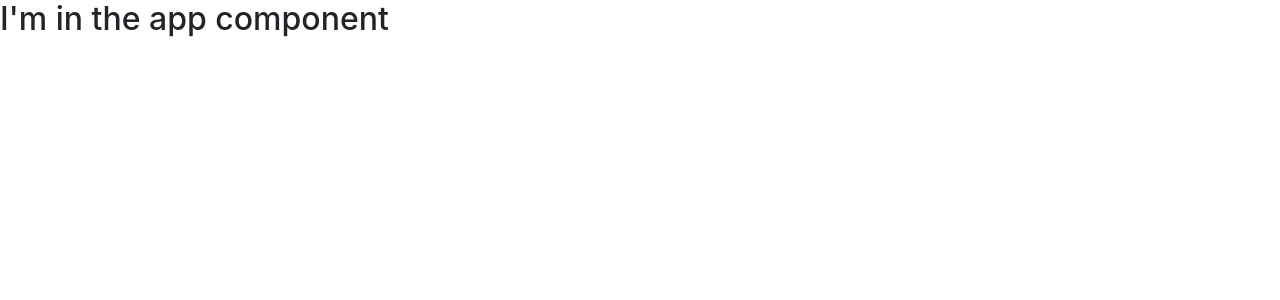
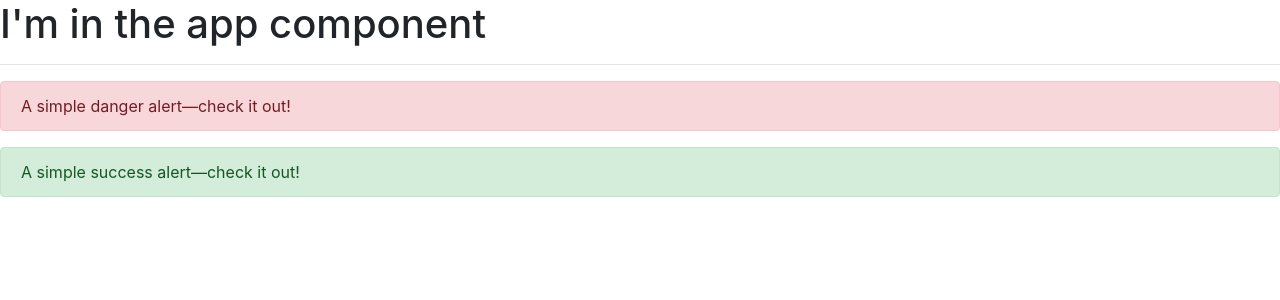
Before and after one commit to valentinesamuel/my-first-app, an Angular app: page / in a window 1280 px wide. Shown: the top 300 px of the page. Built offline with nearby package versions, Linux system fonts and the light colour scheme.

Commit message:
Understood how components works and was ablr to finsh the first assignment

```diff
--- a/src/app/app.component.html
+++ b/src/app/app.component.html
@@ -1 +1,4 @@
-<h2>I'm in the app component</h2>
+<h1>I'm in the app component</h1>
+<hr>
+<app-server></app-server>
+<app-servers></app-servers>
--- a/src/app/app.module.ts
+++ b/src/app/app.module.ts
@@ -2,10 +2,14 @@ import { BrowserModule } from '@angular/platform-browser';
 import { NgModule } from '@angular/core';
 
 import { AppComponent } from './app.component';
+import { ServerComponent } from "../app/server/server.component";
+import { ServersComponent } from './servers/servers.component';
 
 @NgModule({
   declarations: [
-    AppComponent
+    AppComponent,
+    ServerComponent,
+    ServersComponent
   ],
   imports: [
     BrowserModule
--- /dev/null
+++ b/src/app/server/server.component.html
@@ -0,0 +1,3 @@
+<div class="alert alert-danger" role="alert">
+  A simple danger alert—check it out!
+</div>
--- /dev/null
+++ b/src/app/servers/servers.component.html
@@ -0,0 +1,3 @@
+<div class="alert alert-success" role="alert">
+    A simple success alert—check it out!
+  </div>
--- /dev/null
+++ b/src/app/servers/servers.component.ts
@@ -0,0 +1,15 @@
+import { Component, OnInit } from '@angular/core';
+
+@Component({
+  selector: 'app-servers',
+  templateUrl: './servers.component.html',
+  styleUrls: ['./servers.component.css']
+})
+export class ServersComponent implements OnInit {
+
+  constructor() { }
+
+  ngOnInit(): void {
+  }
+
+}
```
Also changed, not shown: src/app/server/server.component.ts (added, +10 -0 lines), src/app/server/server.component.css (added), src/app/servers/servers.component.css (added), 1 other file (tests, documents, lock files or other folders).
